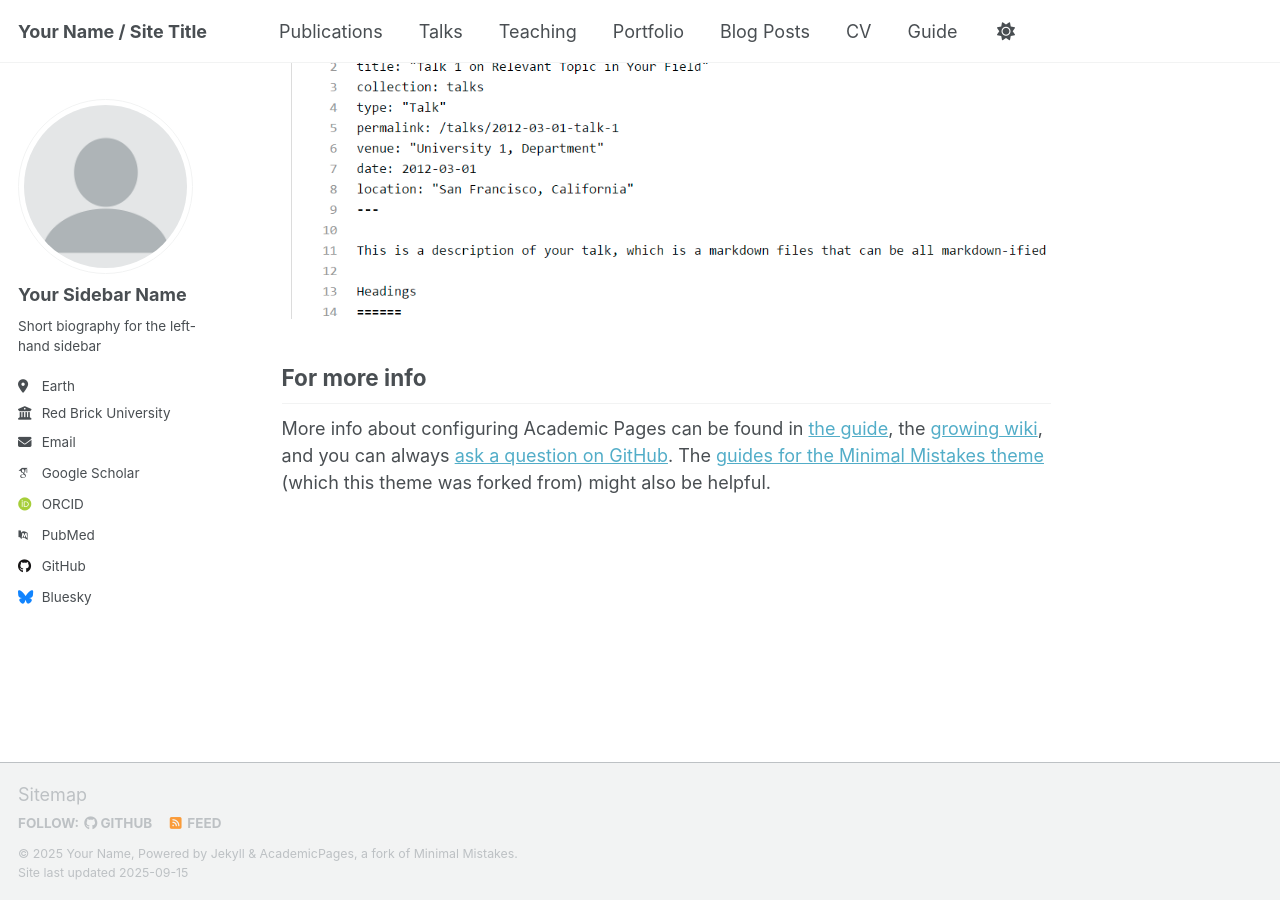
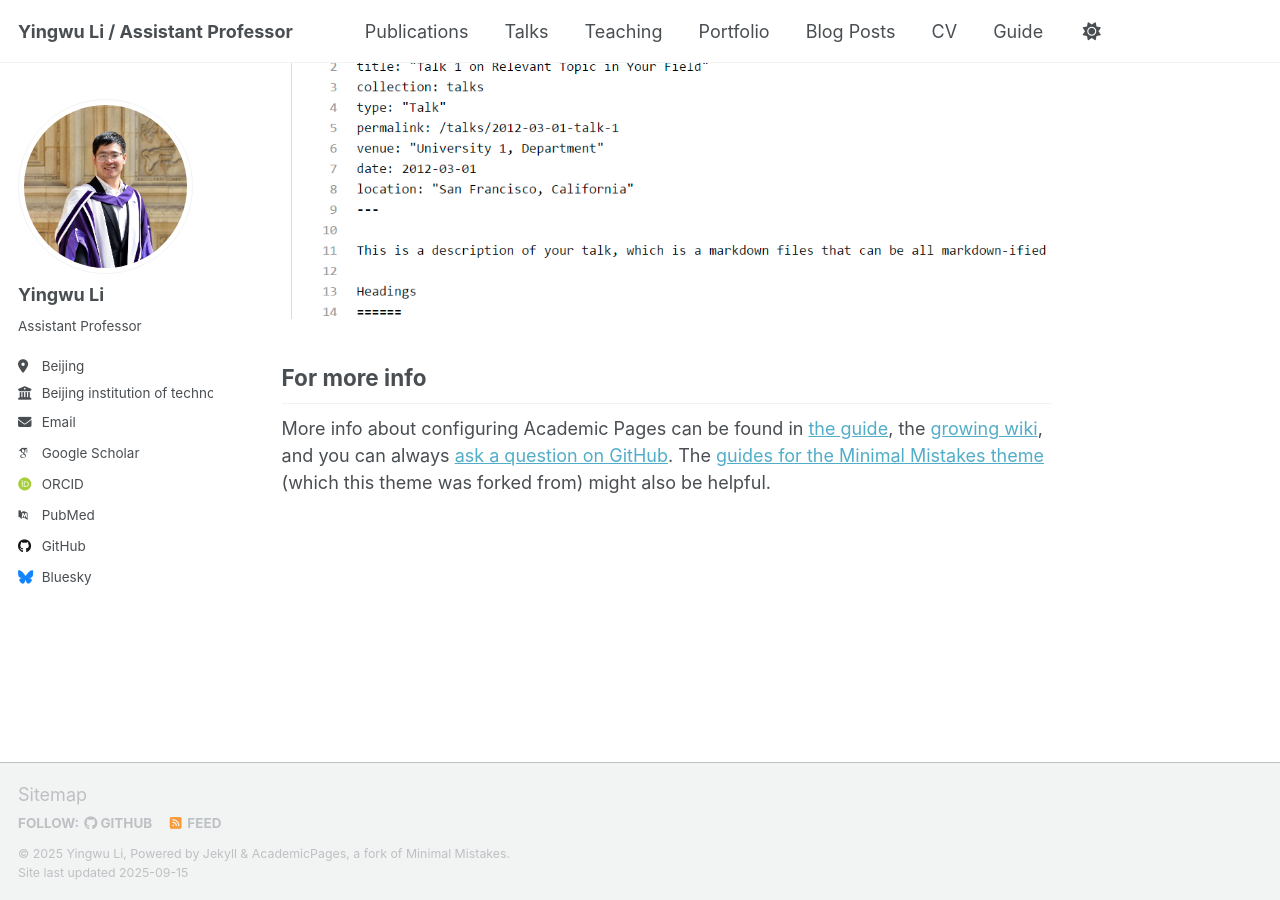
Before and after one commit to YingwuLi/YingwuLi.github.io, a Jekyll site: the page built from _pages/about.md, in a window 1280 px wide and 900 px high, scrolled down 2880 px. Built offline with Jekyll 4.4.1, drawn with Linux system fonts in a browser that asks for light colours; some web fonts are replaced; a script that is not in the unit is left out.

Commit message:
Update _config.yml

```diff
--- a/_config.yml
+++ b/_config.yml
@@ -9,11 +9,11 @@
 # Basic Site Settings
 locale                   : "en-US"
 site_theme               : "default" # Currently available options are "default", "air"
-title                    : "Your Name / Site Title"
+title                    : "Yingwu Li / Assistant Professor"
 title_separator          : "-"
-name                     : &name "Your Name"
+name                     : &name "Yingwu Li"
 description              : &description "Your Name's academic portfolio"   # Update this with a general description of your site, this is the default if not overridden by a page
-url                      : https://academicpages.github.io # The base hostname & protocol for your site e.g. "https://[your GitHub username].github.io",
+url                      : https://yingwuli.github.io/ # The base hostname & protocol for your site e.g. "https://[your GitHub username].github.io",
                                                            # or if you already have some other page hosted on Github then use "https://[your GitHub username].github.io/[Your Repo Name]"
 baseurl                  : "" # the subpath of your site, e.g. "/blog"
 repository               : "academicpages/academicpages.github.io"
@@ -23,14 +23,14 @@ repository               : "academicpages/academicpages.github.io"
 #               Additional customization can be done by editing /_includes/author-profile.html
 author:
   # Biographic information
-  avatar           : "profile.png"
-  name             : "Your Sidebar Name"
+  avatar           : "Yingwu.jpg"
+  name             : "Yingwu Li"
   pronouns         : # example: "she/her"
-  bio              : "Short biography for the left-hand sidebar"
-  location         : "Earth"
-  employer         : "Red Brick University"
+  bio              : "Assistant Professor"
+  location         : "Beijing"
+  employer         : "Beijing institution of technology"
   uri              : # URL
-  email            : "none@example.org"
+  email            : "yingwu.li@bit.edu.cn"
 
   # Academic websites
   academia         : # URL
```
